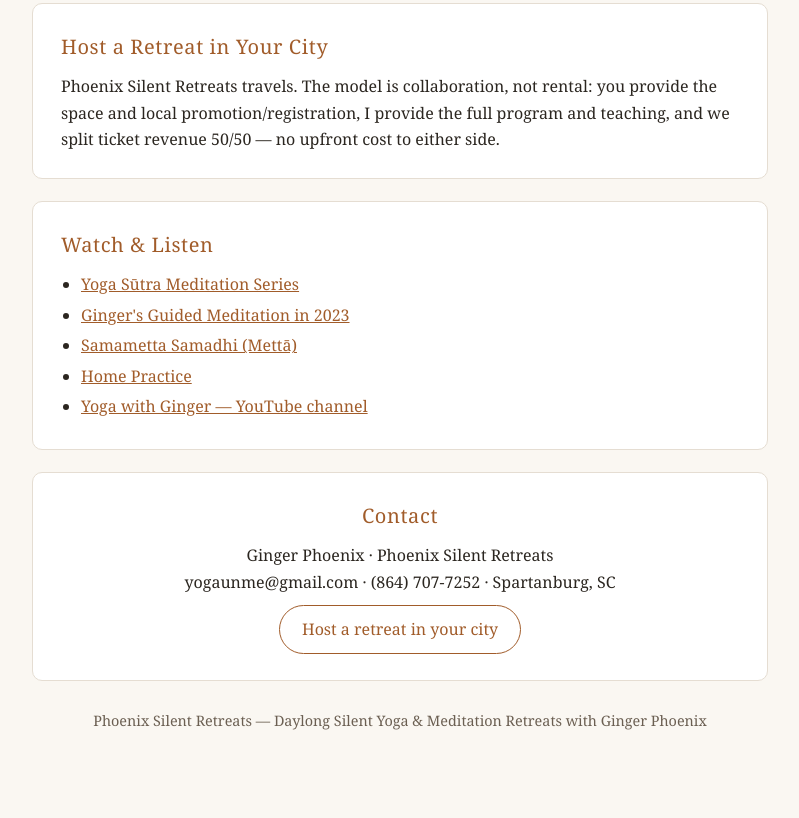
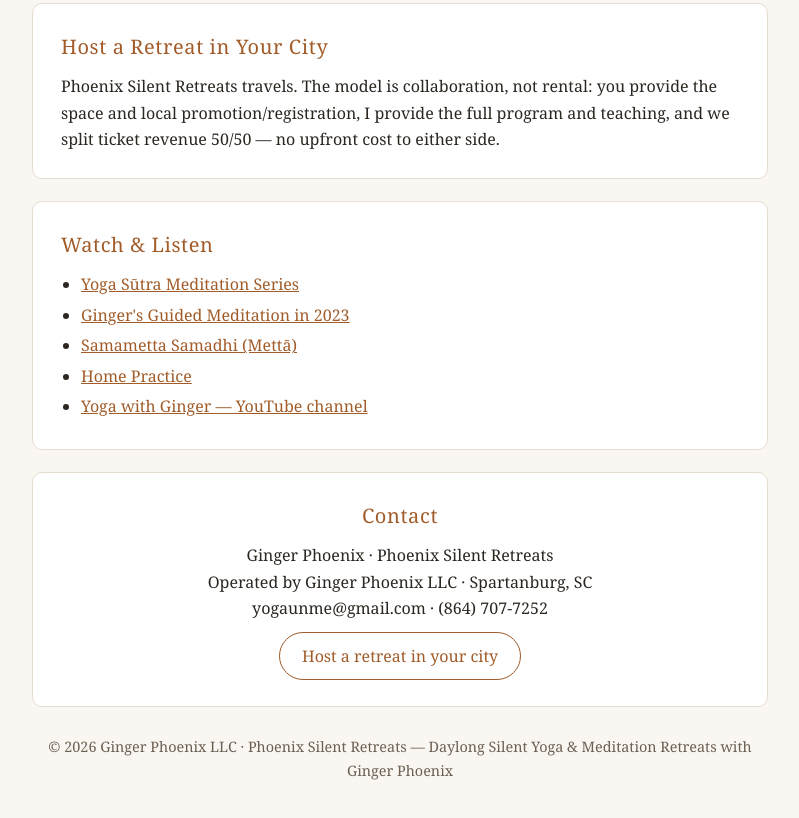
Before and after one commit to jfginger/phoenix-silent-retreats, a plain HTML site: page index.html in a window 1280 px wide. Shown: the part 5914-6732 px from the top of the page, without its empty margins (240-1039 px from the left). Before the commit the page ends 6710 px from the top, so only its background shows below. Drawn offline with Linux system fonts and the light colour scheme.

Commit message:
Add Ginger Phoenix LLC as operator

```diff
--- a/index.html
+++ b/index.html
@@ -138,11 +138,12 @@
   <section class="cta">
     <h2>Contact</h2>
     <p>Ginger Phoenix · Phoenix Silent Retreats<br>
-    yogaunme@gmail.com · (864) 707-7252 · Spartanburg, SC</p>
+    Operated by Ginger Phoenix LLC · Spartanburg, SC<br>
+    yogaunme@gmail.com · (864) 707-7252</p>
     <a class="btn" href="mailto:yogaunme@gmail.com?subject=Phoenix%20Silent%20Retreats%20—%20hosting%20inquiry">Host a retreat in your city</a>
   </section>
 
-  <footer>Phoenix Silent Retreats — Daylong Silent Yoga &amp; Meditation Retreats with Ginger Phoenix</footer>
+  <footer>© 2026 Ginger Phoenix LLC · Phoenix Silent Retreats — Daylong Silent Yoga &amp; Meditation Retreats with Ginger Phoenix</footer>
 </div>
 </body>
 </html>
```
